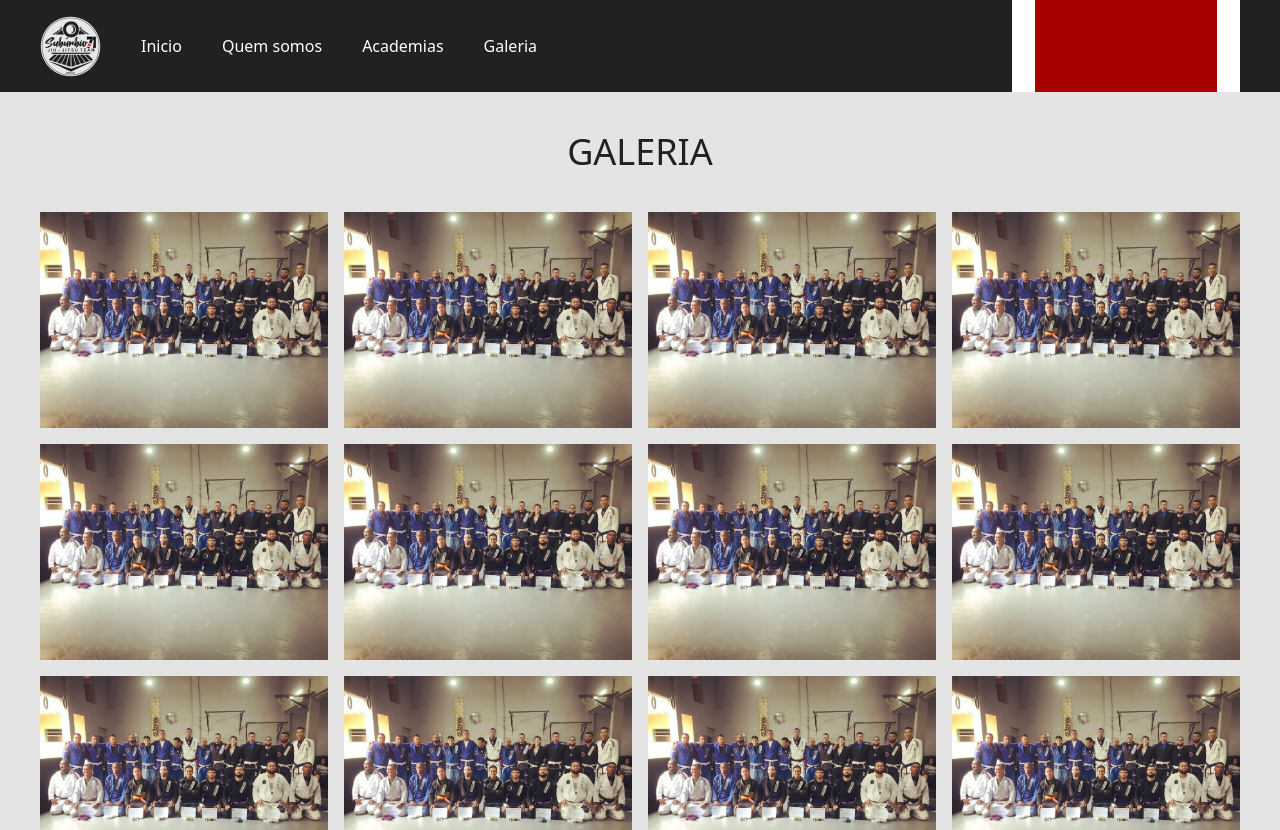
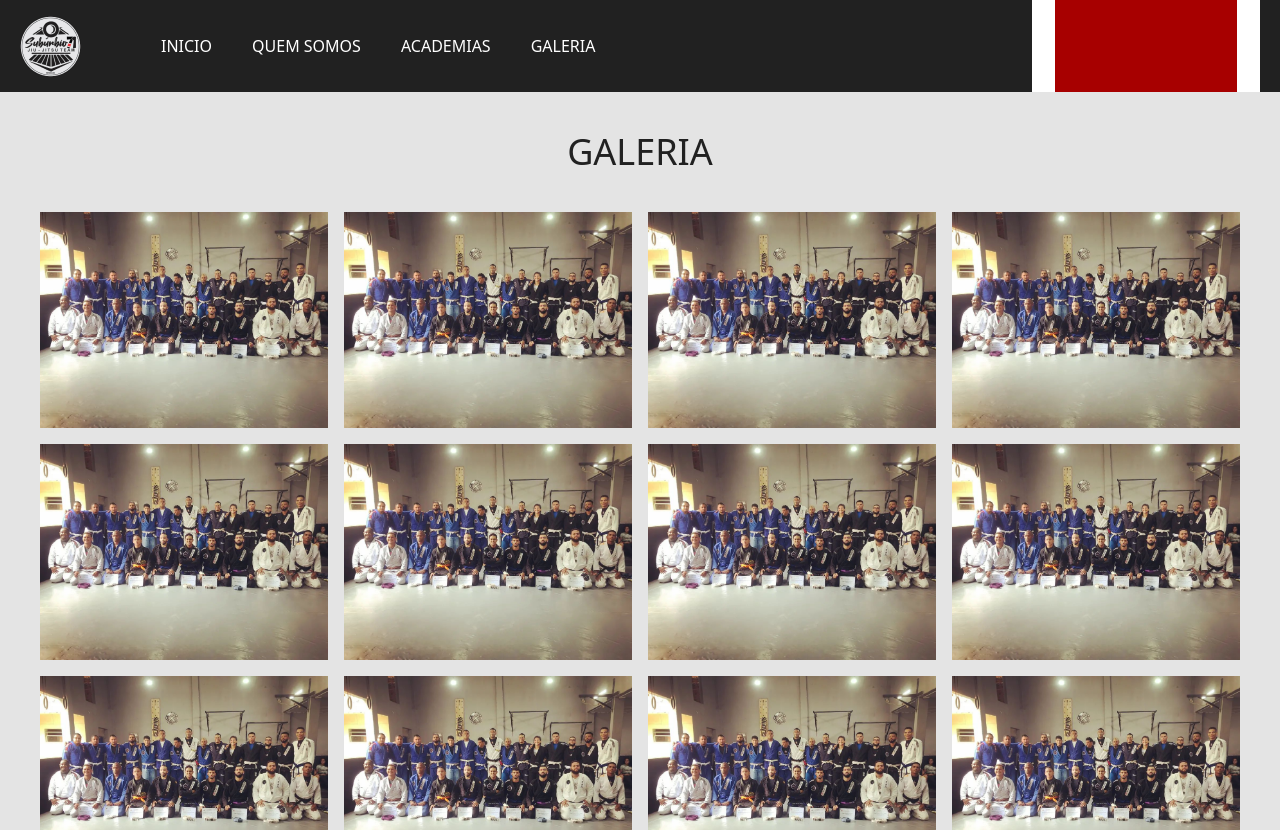
Before and after one commit to MatheusMangueira/sbn-jiu-jitsu, a Next.js app: page /photos in a window 1280 px wide. Shown: the top 830 px of the page. Built offline with nearby package versions, Linux system fonts and the light colour scheme.

Commit message:
fix: new Header

```diff
--- a/package.json
+++ b/package.json
@@ -9,6 +9,7 @@
     "lint": "next lint"
   },
   "dependencies": {
+    "@headlessui/react": "^1.7.16",
     "@types/node": "20.4.9",
     "@types/react": "18.2.20",
     "@types/react-dom": "18.2.7",
--- a/src/app/components/Header/Header.tsx
+++ b/src/app/components/Header/Header.tsx
@@ -1,3 +1,4 @@
+"use client";
 import Link from "next/link";
 import logo from "../../assets/images/SBN-logo.png";
 import Image from "next/image";
@@ -26,24 +27,88 @@ const header = [
   },
 ];
 
+import { Fragment } from "react";
+
+import { Popover, Transition } from "@headlessui/react";
+import { List, X } from "phosphor-react";
+import { HeaderMobileItem } from "./HeaderMobileItem";
+
 export const Header = () => {
   return (
-    <div className="sm:px-10 px-4 bg-primary w-full">
-      <div className="flex items-center justify-between ">
-        <div className="flex items-center gap-10 ">
-          <Image src={logo} alt="logo" />
+    <div className="sticky top-0 z-[99999999]" aria-label="Navbar" id="Home">
+      <Popover>
+        <div className="px-5 py-4 lg:py-0 flex justify-between w-full items-center bg-primary relative">
+          <div className="mr-2 lg:hidden flex justify-between w-full">
+            <Image className="lg:hidden block" src={logo} alt="logo" />
+
+            <Popover.Button className="rounded-md p-2 inline-flex items-center justify-center text-white hover:text-white focus:outline-none focus:ring-inset ">
+              <span className="sr-only">Open menu</span>
+              <List className="h-6 w-6" aria-hidden="true" />
+            </Popover.Button>
+          </div>
+
+          <div className="flex gap-20 items-center">
+            <Image className="lg:block hidden" src={logo} alt="logo" />
+
+            <Popover.Group
+              as="nav"
+              className="hidden lg:flex space-x-10 relative items-center "
+            >
               {header.map((item) => (
                 <Link
-              className="text-white hover:text-gray-400 transition duration-500 ease-in-out"
+                  className="text-white
+                duration-500
+                  uppercase hover:text-accent text-md"
                   key={item.id}
-              href={item?.path || "/"}
+                  href={item.path}
                 >
                   {item.name}
                 </Link>
               ))}
+            </Popover.Group>
           </div>
-        <Image src={faixa} alt="faixa" />
+
+          <Image className="lg:block hidden" src={faixa} alt="blackBelt" />
         </div>
+
+        <Transition
+          as={Fragment}
+          enter="duration-200 ease-out"
+          enterTo="opacity-100 scale-100"
+          enterFrom="opacity-0 scale-95"
+          leave="duration-100 ease-in"
+          leaveTo="opacity-0 scale-95"
+          leaveFrom="opacity-100 scale-100"
+        >
+          <Popover.Panel
+            focus
+            className="absolute z-30 top-0 inset-x-0 transition transform origin-top-right lg:hidden"
+          >
+            <div className="rounded-lg shadow-lg ring-1 ring-black ring-opacity-5 bg-primary divide-y-2 divide-gray-50 ">
+              <div className="pt-5 pb-6 px-5 h-[100vh] ">
+                <div className="flex items-center justify-end">
+                  <div className="mr-2">
+                    <Popover.Button className="rounded-md p-2 inline-flex items-center justify-center text-white hover:text-white hover:bg-primary focus:outline-none  ">
+                      <span className="sr-only">Close menu</span>
+                      <X className="h-6 w-6" aria-hidden="true" />
+                    </Popover.Button>
+                  </div>
+                </div>
+
+                <div className="mt-6">
+                  <nav className="grid grid-cols-1 gap-7">
+                    {header.map((item) => (
+                      <HeaderMobileItem key={item.id} href={item.path}>
+                        {item.name}
+                      </HeaderMobileItem>
+                    ))}
+                  </nav>
+                </div>
+              </div>
+            </div>
+          </Popover.Panel>
+        </Transition>
+      </Popover>
     </div>
   );
 };
--- /dev/null
+++ b/src/app/components/Header/HeaderMobileItem.tsx
@@ -0,0 +1,20 @@
+import Link from "next/link";
+
+type HeaderMobileItemProps = {
+  href: string;
+  children: React.ReactNode;
+};
+
+export const HeaderMobileItem = ({ href, children }: HeaderMobileItemProps) => {
+  return (
+    <Link href={href} className="m-3 flex items-center rounded-lg">
+      <div
+        area-label="nav mobile"
+        className="ml-4
+        text-base font-medium dark:text-white text-gray-900"
+      >
+        {children}
+      </div>
+    </Link>
+  );
+};
```
Also changed, not shown: 1 other file (tests, documents, lock files or other folders). Lines whose indentation alone changed are shown as unchanged.
